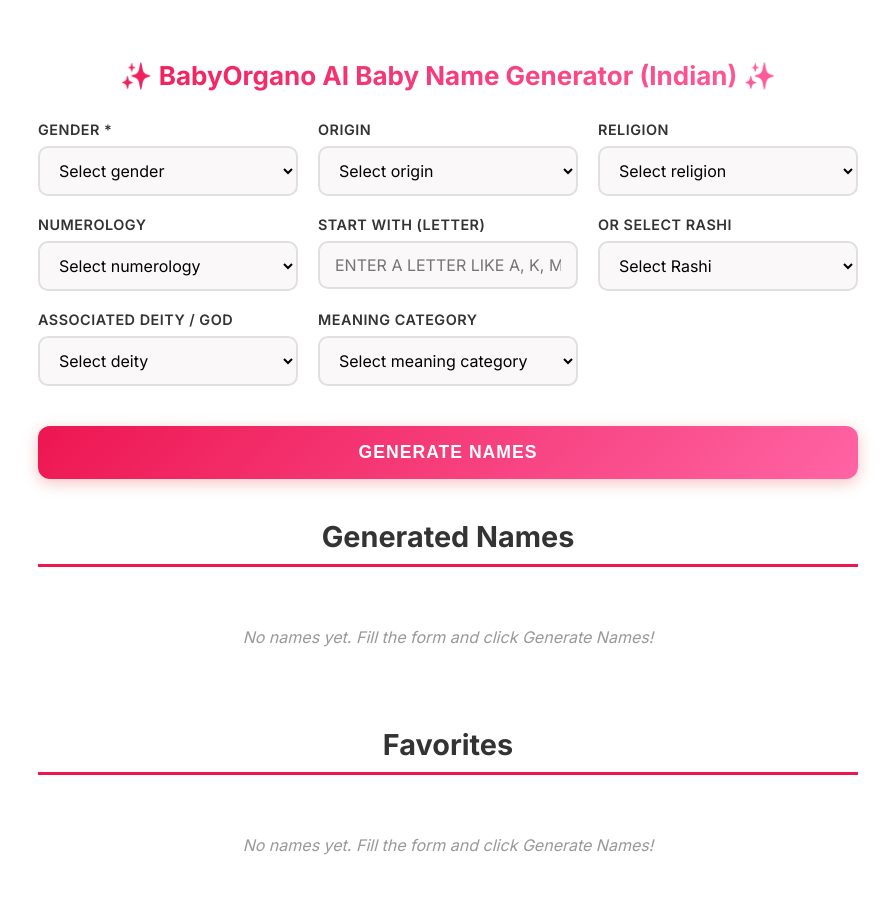
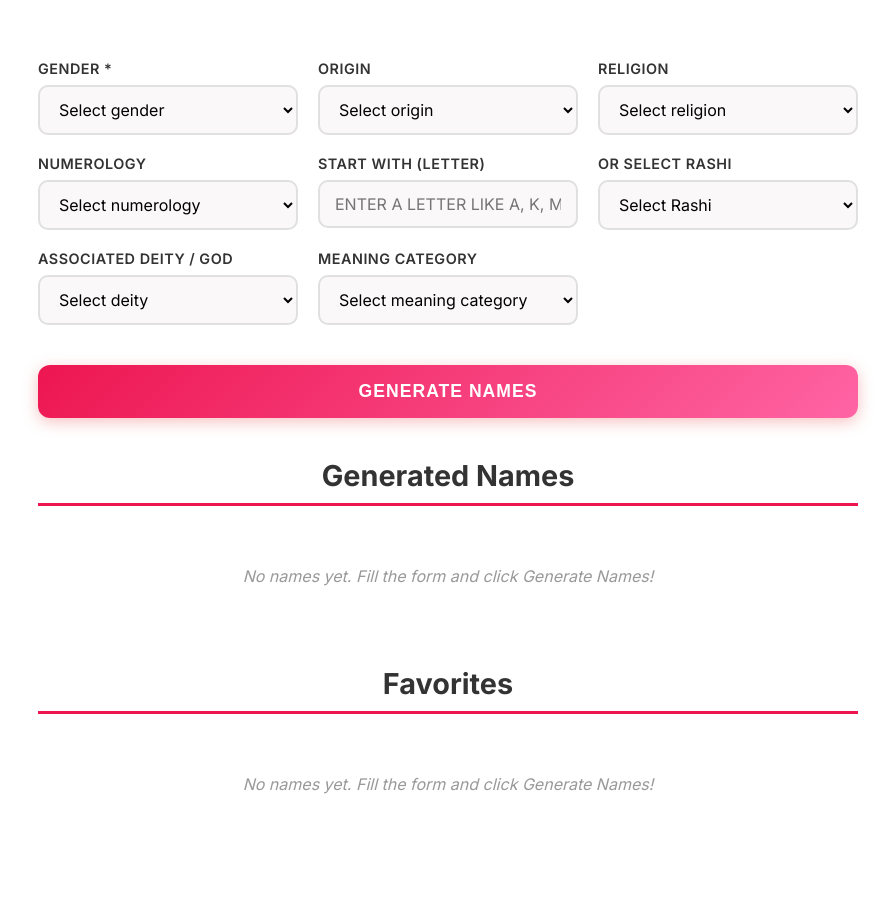
Before and after one commit to vvk-babyorgano/baby-name-generator, a website: page public/index.html in a window 1280 px wide. Shown: the whole page, without its empty margins (192-1087 px from the left). Drawn offline with nearby package versions, Linux system fonts and the light colour scheme; a script that the page names is missing.

Commit message:
H1 tag has been removed

```diff
--- a/public/index.html
+++ b/public/index.html
@@ -21,7 +21,6 @@
   </head>
   <body>
     <div class="container">
-      <h1>BabyOrgano AI Baby Name Generator (Indian)</h1>
       <form id="babyForm">
         <div>
           <label>Gender *</label>
--- a/public/style.css
+++ b/public/style.css
@@ -31,30 +31,6 @@
   }
 }
 
-h1#cardName {
-  color: #000000;
-  background: none;
-}
-
-h1 {
-  text-align: center;
-  color: #333;
-  font-size: 26px;
-  margin-bottom: 10px;
-  background: linear-gradient(135deg, #ed1651 0%, #ff64a4 100%);
-  -webkit-background-clip: text;
-  -webkit-text-fill-color: transparent;
-  background-clip: text;
-}
-
-h1::before {
-  content: "✨ ";
-}
-
-h1::after {
-  content: " ✨";
-}
-
 h2 {
   text-align: center;
   color: #333;
@@ -69,7 +45,6 @@
   display: grid;
   grid-template-columns: repeat(auto-fit, minmax(250px, 1fr));
   gap: 20px;
-  margin-top: 30px;
 }
 
 form label {
```
